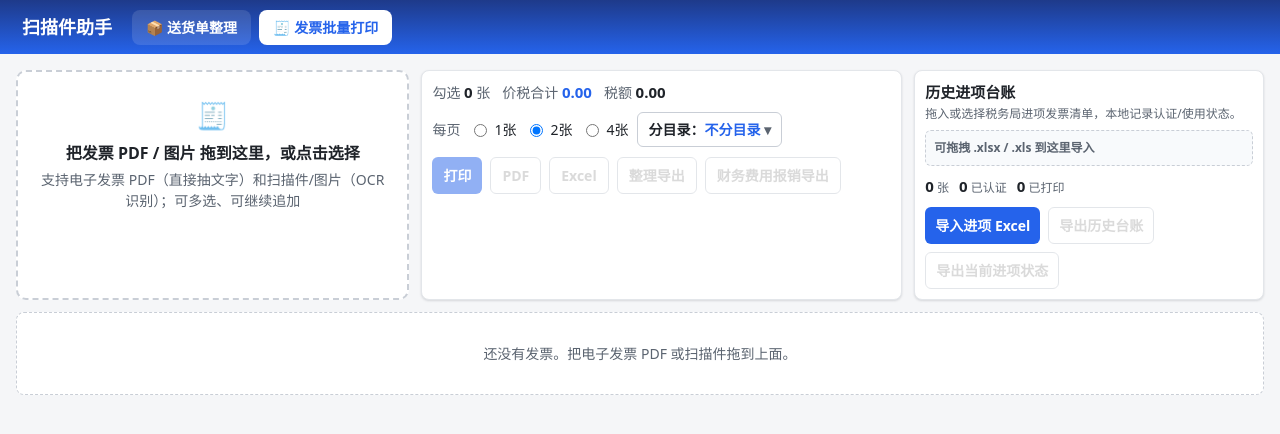
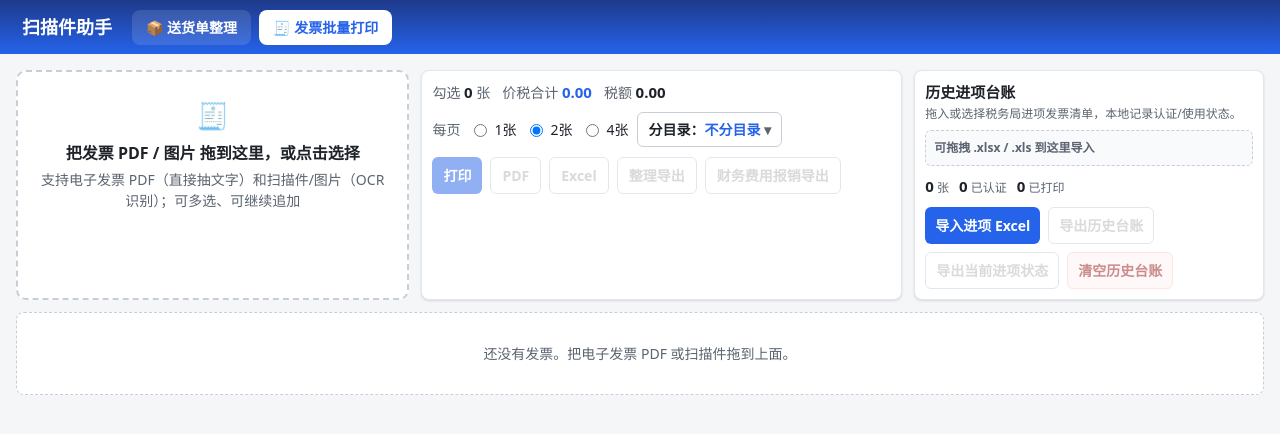
Before and after one commit to zodea/invoice-recognition-app, a Vue app: page / in a window 1280 px wide. Both pictures are taken after a click on the button "🧾 发票批量打印". Shown: the top 434 px of the page. Built offline with nearby package versions, Linux system fonts and the light colour scheme.

Commit message:
添加历史台账清空确认

```diff
--- a/src/components/InvoiceLedgerPanel.vue
+++ b/src/components/InvoiceLedgerPanel.vue
@@ -117,6 +117,19 @@ async function onDrop(e) {
   }
   await importLedgerFile(file);
 }
+
+function clearLedger() {
+  if (!stats.value.total) return;
+  const ok = window.confirm(
+    `确认清空历史进项台账吗？\n\n当前共有 ${stats.value.total} 张历史记录。清空后，已认证/已打印状态会被删除；如果是误上传了错误 Excel，可以清空后重新导入正确文件。`
+  );
+  if (!ok) {
+    msg.value = "已取消清空。";
+    return;
+  }
+  invoiceActions.clearLedger();
+  msg.value = "已清空历史进项台账，可以重新导入正确的进项 Excel。";
+}
 </script>
 
 <template>
@@ -147,6 +160,7 @@ async function onDrop(e) {
       <button class="primary" :disabled="busy" @click="chooseFile">导入进项 Excel</button>
       <button :disabled="busy || !stats.total" @click="exportHistory">导出历史台账</button>
       <button :disabled="busy || !invoiceStore.invoices.length" @click="exportCurrentInputStatus">导出当前进项状态</button>
+      <button class="danger" :disabled="busy || !stats.total" @click="clearLedger">清空历史台账</button>
     </div>
     <div class="msg" v-if="msg">{{ msg }}</div>
   </section>
@@ -229,6 +243,11 @@ button.primary {
   background: var(--brand);
   color: #fff;
 }
+button.danger {
+  border-color: #fecaca;
+  color: #991b1b;
+  background: #fef2f2;
+}
 button:disabled {
   opacity: 0.5;
   cursor: default;
--- a/src/invoiceStore.js
+++ b/src/invoiceStore.js
@@ -331,6 +331,16 @@ export const invoiceActions = {
     invoiceStore.msg = `进项历史导入完成：${imported} 张，新增 ${added} 张，更新 ${updated} 张。已认证视为已打印，后续用于防重复。`;
     return { imported, added, updated };
   },
+  clearLedger() {
+    invoiceStore.ledger = {};
+    saveLedger(invoiceStore.ledger);
+    for (const inv of invoiceStore.invoices) {
+      if (inv.historyAutoExcluded && !inv.includeTouched) inv.include = true;
+      inv.historyAutoExcluded = false;
+    }
+    refreshHistory();
+    invoiceStore.msg = "已清空历史进项台账。";
+  },
   recordToLedger(name) {
     const list = orderedForPrint().map((x) => x.inv).filter((inv) => inv.status === "done");
     const { ledger, added, repeated } = recordInvoices(invoiceStore.ledger, list, { name: name || "报销批次" });
```
